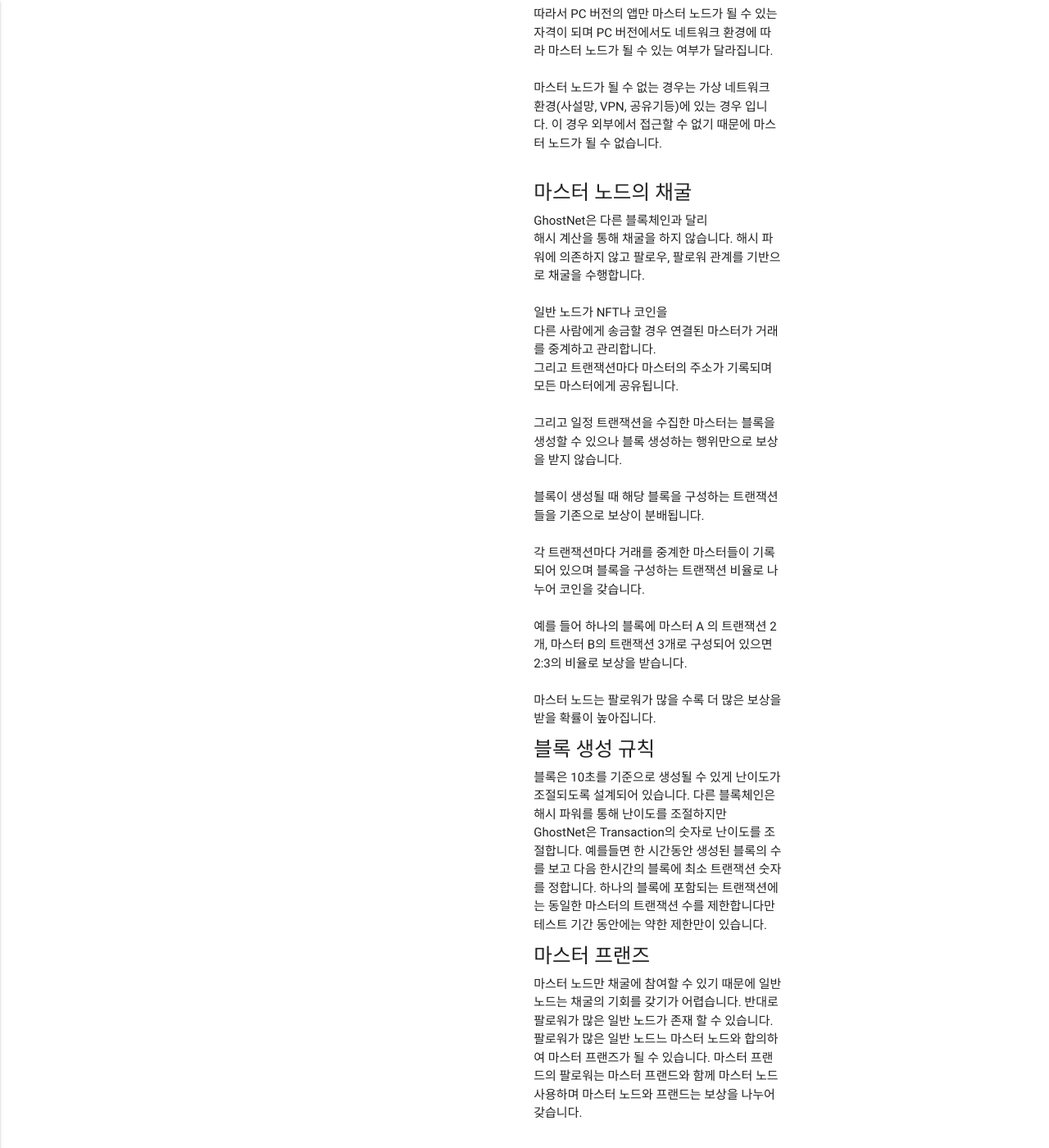
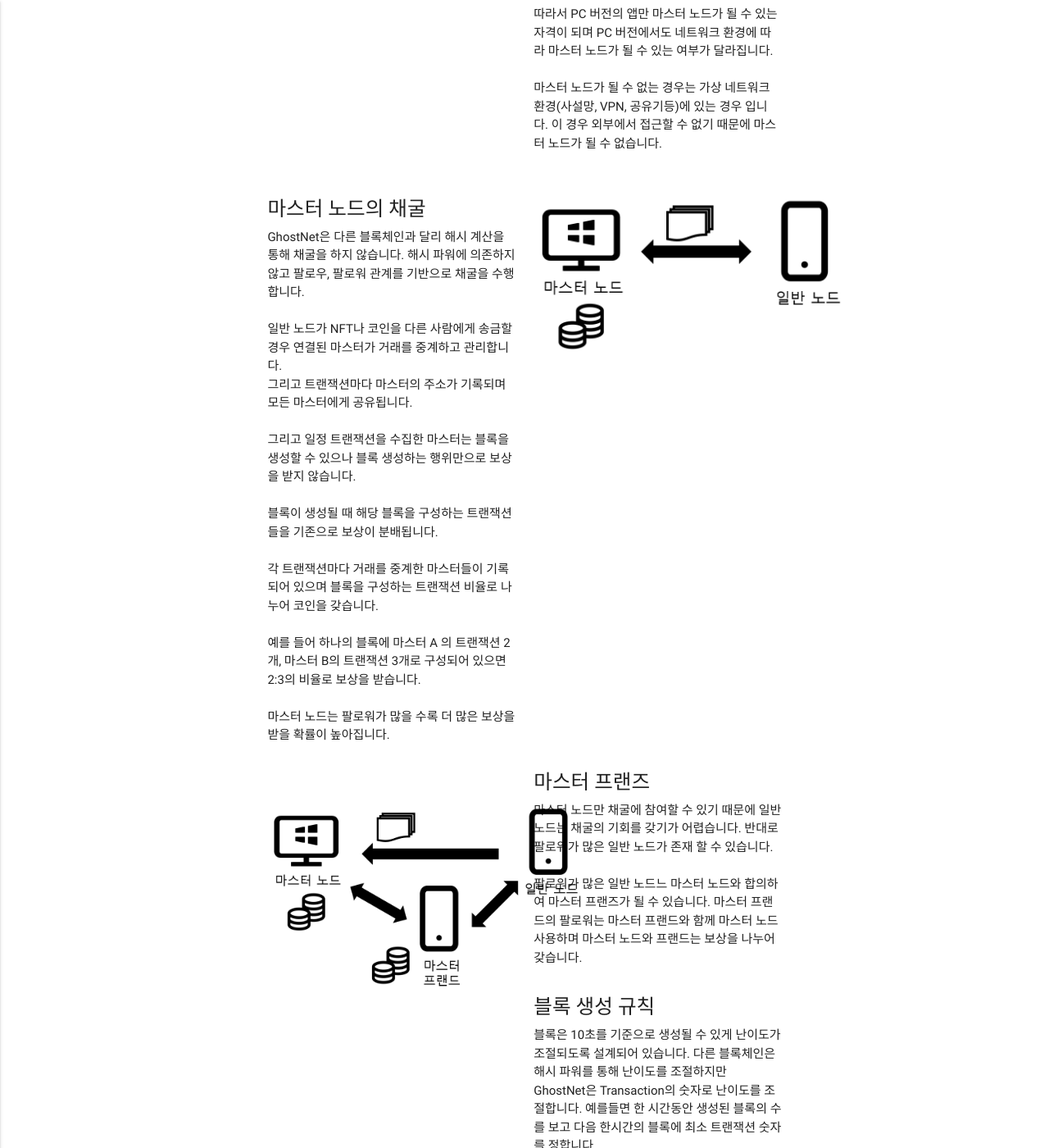
Before and after one commit to GhostNetBlog/GhostNetBlog.github.io, a Jekyll site: the page built from 2_blockchain.md, in a window 1280 px wide and 1400 px high, scrolled down 611 px. Shown: the whole window at 82% size. Built offline with Jekyll 4.4.1, drawn with Linux system fonts in a browser that asks for light colours; some of the changed text lies outside the part shown.

Commit message:
1차 마무리 완료

```diff
--- a/2_blockchain.md
+++ b/2_blockchain.md
@@ -8,7 +8,8 @@ permalink: /blockChain/
 
 <div class="container">
       <div class="row">
-          <div class="col s12 m4 l6 center">
+          <div class="col s12 m4 l6 center">     <br><br>
+            <img width="400" data-action="zoom" src='{{ "/assets/imgs/masternetwork.png" | relative_url }}' alt='absolute'>
           </div>
           <div class="col s12 m4 l6 left">
           <h5> 개요</h5>
@@ -20,24 +21,38 @@ permalink: /blockChain/
           마스터 노드는 일반 노드가 언제든지 접속 가능해야하기 때문에 아이피 주소가 변동되면 안됩니다. <br> <br>
           따라서 PC 버전의 앱만 마스터 노드가 될 수 있는 자격이 되며 PC 버전에서도 네트워크 환경에 따라 마스터 노드가 될 수 있는 여부가 달라집니다.<br><br>
           마스터 노드가 될 수 없는 경우는 가상 네트워크 환경(사설망, VPN, 공유기등)에 있는 경우 입니다. 이 경우 외부에서 접근할 수 없기 때문에 마스터 노드가 될 수 없습니다.<br><br>
+          </div>
+      </div>
+      <div class="row">
+          <div class="col s12 m4 l6 left">
           <h5>마스터 노드의 채굴</h5>
-          GhostNet은 다른 블록체인과 달리 <br>해시 계산을 통해 채굴을 하지 않습니다. 해시 파워에 의존하지 않고 팔로우, 팔로워 관계를 기반으로 채굴을 수행합니다. <br><br>
-          일반 노드가 NFT나 코인을 <br>다른 사람에게 송금할 경우 연결된 마스터가 거래를 중계하고 관리합니다. <br>
+          GhostNet은 다른 블록체인과 달리 해시 계산을 통해 채굴을 하지 않습니다. 해시 파워에 의존하지 않고 팔로우, 팔로워 관계를 기반으로 채굴을 수행합니다. <br><br>
+          일반 노드가 NFT나 코인을 다른 사람에게 송금할 경우 연결된 마스터가 거래를 중계하고 관리합니다. <br>
           그리고 트랜잭션마다 마스터의 주소가 기록되며 모든 마스터에게 공유됩니다.<br><br>
           그리고 일정 트랜잭션을 수집한 마스터는 블록을 생성할 수 있으나 블록 생성하는 행위만으로 보상을 받지 않습니다.<br><br>
           블록이 생성될 때 해당 블록을 구성하는 트랜잭션들을 기존으로 보상이 분배됩니다.<br><br>
           각 트랜잭션마다 거래를 중계한 마스터들이 기록되어 있으며 블록을 구성하는 트랜잭션 비율로 나누어 코인을 갖습니다.<br><br>
           예를 들어 하나의 블록에 마스터 A 의 트랜잭션 2개, 마스터 B의 트랜잭션 3개로 구성되어 있으면 2:3의 비율로 보상을 받습니다.<br><br>
           마스터 노드는 팔로워가 많을 수록 더 많은 보상을 받을 확률이 높아집니다.
-          <h5>블록 생성 규칙</h5>
-          블록은 10초를 기준으로 생성될 수 있게 난이도가 조절되도록 설계되어 있습니다. 다른 블록체인은 해시 파워를 통해 난이도를 조절하지만 GhostNet은 Transaction의 숫자로 난이도를 조절합니다. 예를들면 한 시간동안 생성된 블록의 수를 보고 다음 한시간의 블록에 최소 트랜잭션 숫자를 정합니다.
-          하나의 블록에 포함되는 트랜잭션에는 동일한 마스터의 트랜잭션 수를 제한합니다만 테스트 기간 동안에는 약한 제한만이 있습니다.
+          </div>
+          <div class="col s12 m4 l6 center">
+            <img width="400" data-action="zoom" src='{{ "/assets/imgs/masternetwork2.png" | relative_url }}' alt='absolute'>
+          </div>
+      </div>
+      <div class="row">
+          <div class="col s12 m4 l6 center">     <br><br>
+            <img width="400" data-action="zoom" src='{{ "/assets/imgs/masternetwork3.png" | relative_url }}' alt='absolute'>
+          </div>
+          <div class="col s12 m4 l6 left">
           <h5>마스터 프랜즈</h5>
           마스터 노드만 채굴에 참여할 수 있기 때문에 일반 노드는 채굴의 기회를 갖기가 어렵습니다.
-          반대로 팔로워가 많은 일반 노드가 존재 할 수 있습니다.
+          반대로 팔로워가 많은 일반 노드가 존재 할 수 있습니다.<br><br>
           팔로워가 많은 일반 노드느 마스터 노드와 합의하여 마스터 프랜즈가 될 수 있습니다.
-          마스터 프랜드의 팔로워는 마스터 프랜드와 함께 마스터 노드 사용하며 마스터 노드와 프랜드는 보상을 나누어 갖습니다.
-<br><br><br><br>
+          마스터 프랜드의 팔로워는 마스터 프랜드와 함께 마스터 노드 사용하며 마스터 노드와 프랜드는 보상을 나누어 갖습니다.<br><br>
+          <h5>블록 생성 규칙</h5>
+          블록은 10초를 기준으로 생성될 수 있게 난이도가 조절되도록 설계되어 있습니다. 다른 블록체인은 해시 파워를 통해 난이도를 조절하지만 GhostNet은 Transaction의 숫자로 난이도를 조절합니다. 예를들면 한 시간동안 생성된 블록의 수를 보고 다음 한시간의 블록에 최소 트랜잭션 숫자를 정합니다. <br><br>
+          하나의 블록에 포함되는 트랜잭션에는 동일한 마스터의 트랜잭션 수를 제한합니다만 테스트 기간 동안에는 약한 제한만이 있습니다.
+          <br><br> <br><br>
           </div>
       </div>
 </div>
```
Also changed, not shown: 3_nft.md (+1 -1 lines), assets/imgs/masternetwork.png (added), assets/imgs/masternetwork2.png (added), assets/imgs/masternetwork3.png (added).
